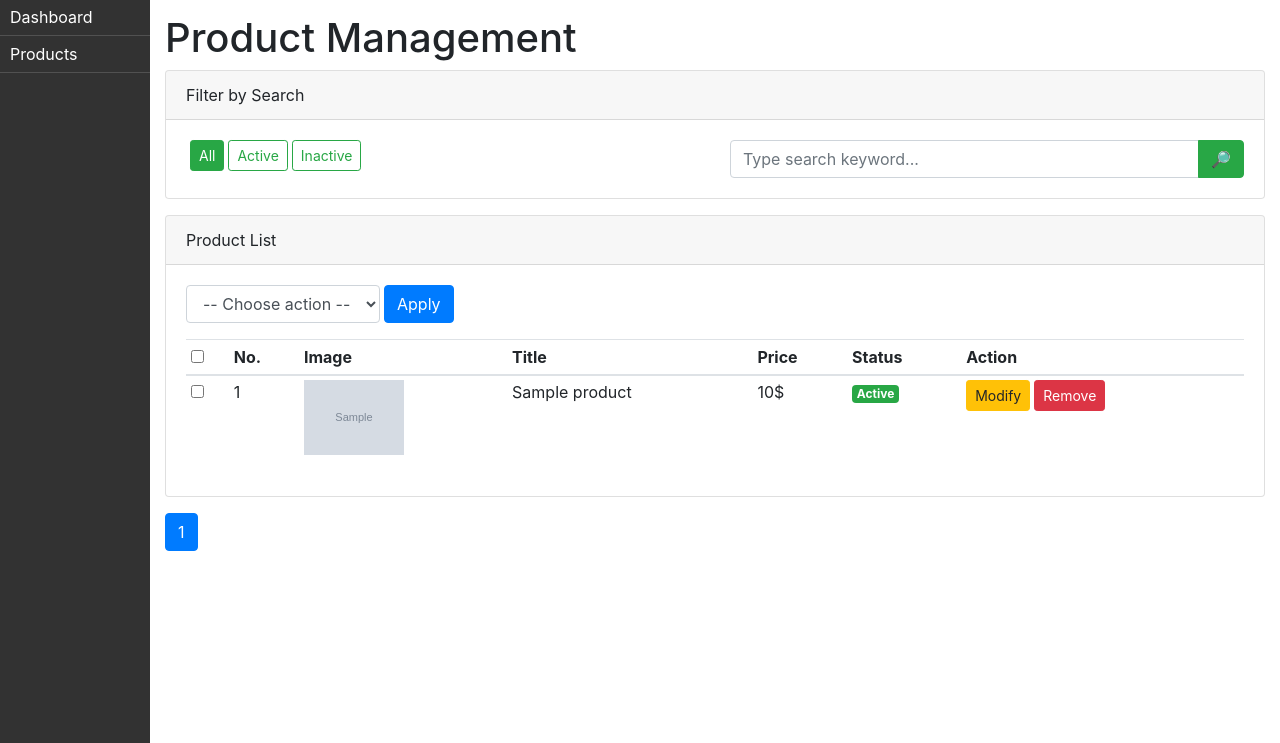
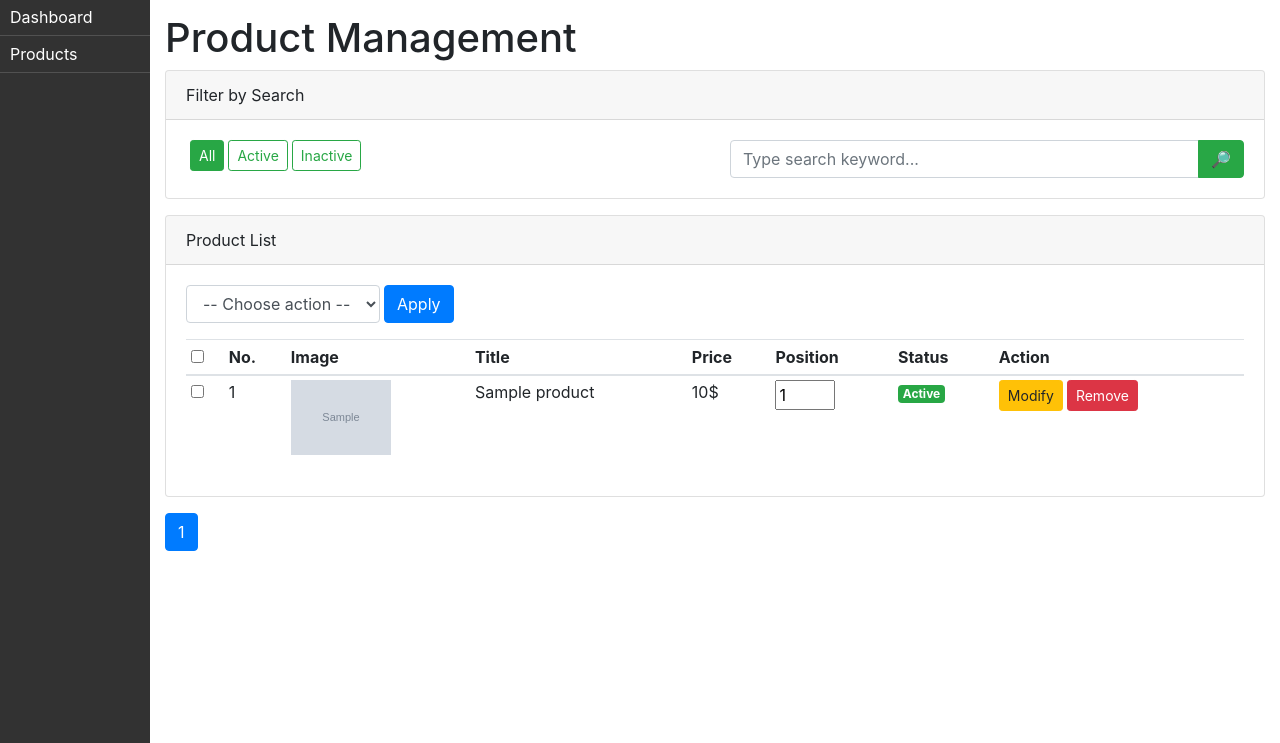
Before and after one commit to trwduyy/Product-Management, a Node server app: page /admin/product in a window 1280 px wide. Shown: the part 57-800 px from the top of the page. Run offline with Node 20, Linux system fonts and the light colour scheme; tables that the repository leaves empty hold one stand-in row (values such as "Sample post"); grey boxes marked "Sample" are stand-in pictures; some libraries are stand-ins or nearby versions.

Commit message:
[Admin] Add update position feature

```diff
--- a/controllers/admin/product.controller.js
+++ b/controllers/admin/product.controller.js
@@ -36,6 +36,7 @@ module.exports.index = async (req, res) => {
   // End Pagination
 
   const products = await Product.find(find)
+    .sort({ position: "desc" })
     .limit(objectPagination.limitItems)
     .skip(objectPagination.skip);
 
@@ -79,6 +80,13 @@ module.exports.changeMulti = async (req, res) => {
         }
       );
       break;
+    case "change-position":
+      for (const item of ids) {
+        let [id, position] = item.split("-");
+        position = parseInt(position);
+        await Product.updateOne({ _id: id }, { position: position });
+      }
+      break;
     default:
       break;
   }
--- a/controllers/client/product.controller.js
+++ b/controllers/client/product.controller.js
@@ -5,7 +5,7 @@ module.exports.index = async (req, res) => {
     const products = await Product.find({
       deleted: false,
       status: "active"
-    });
+    }).sort({ position: "desc" });
 
     const newProducts = products.map((item) => {
       item.newPrice = (item.price - (item.price * item.discountPercentage) / 100).toFixed(2);
--- a/public/admin/js/product.js
+++ b/public/admin/js/product.js
@@ -102,7 +102,16 @@ if (formChangeMulti) {
 
       inputsChecked.forEach((input) => {
         const id = input.value;
-        ids.push(id);
+
+        if (typeChange == "change-position") {
+          const position = input
+            .closest("tr")
+            .querySelector("input[name='position']").value;
+
+          ids.push(`${id}-${position}`);
+        } else {
+          ids.push(id);
+        }
       });
 
       inputIds.value = ids.join(", ");
--- a/views/admin/mixins/form-change-multi.pug
+++ b/views/admin/mixins/form-change-multi.pug
@@ -11,6 +11,7 @@ mixin form-change-multi(path)
           option(value="active") Active
           option(value="inactive") Inactive
           option(value="delete-all") Delete All
+          option(value="change-position") Change Position
       .form-group
         input(
           type="text"
--- a/views/admin/pages/product/index.pug
+++ b/views/admin/pages/product/index.pug
@@ -37,6 +37,7 @@ block main
             th Image
             th Title
             th Price
+            th Position
             th Status
             th Action
 
@@ -60,6 +61,14 @@ block main
                 )
               td #{item.title}
               td #{item.price}$
+              td
+                input(
+                  type="number"
+                  value=item.position
+                  style="width: 60px"
+                  min="1"
+                  name="position"
+                )
               td
                 if item.status === 'active'
                   a(
```
